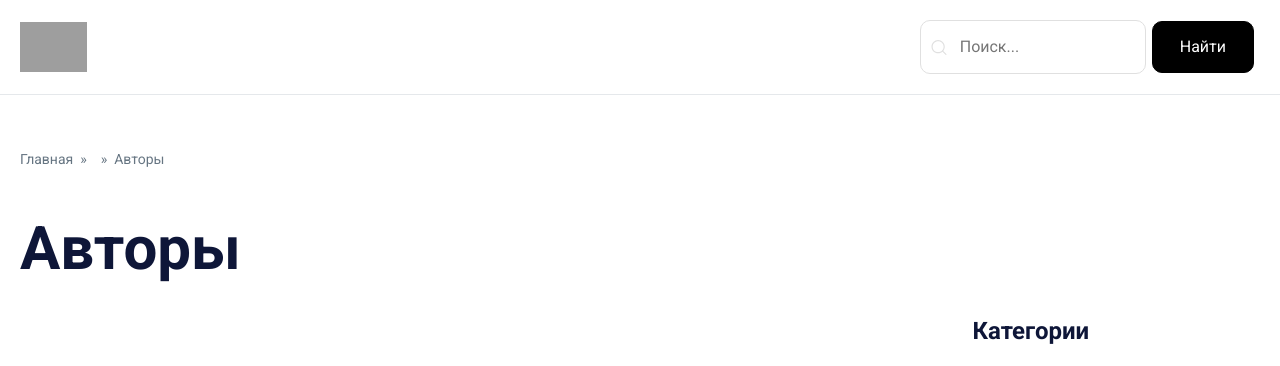
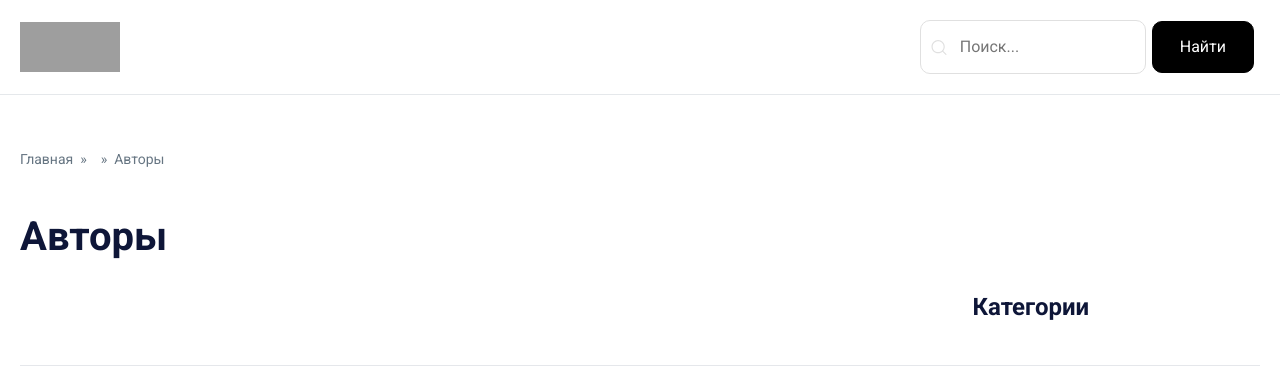
Before and after one commit to Maksimus1722/pbn, a Django app: template dogtools/pbn/templates/pbn/blog_third/authors.html in a window 1280 px wide. Shown: the top 366 px of the page. Run offline with Django 5.2, Linux system fonts and the light colour scheme; the template is opened without the code that fills it, so the values that code supplies are empty; some libraries are stand-ins or nearby versions; some web fonts are replaced; grey boxes are pictures that could not be loaded.

Commit message:
фикс шаблона

```diff
--- a/dogtools/pbn/templates/pbn/blog_third/base.html
+++ b/dogtools/pbn/templates/pbn/blog_third/base.html
@@ -63,7 +63,8 @@
                 <header id="theme-header" role="banner">
                     <a class="logo" href="/">
                         <img class="hidden-xs"
-                             style="height:50px"
+                             style="height:50px;
+                                    width:100px"
                              src="/media/{{ logo }}"
                              alt="{{ name_site }}" />
                         {{ name_site }}
--- a/dogtools/pbn/templates/pbn/blog_third/include/sitebar_category.html
+++ b/dogtools/pbn/templates/pbn/blog_third/include/sitebar_category.html
@@ -4,7 +4,8 @@
         {% for category in list_category %}
             <div class="category-item">
                 <div class="category-item__photo">
-                    <img src="/media/{{ category.img_preview }}"
+                    <img class="picture-sitebar"
+                         src="/media/{{ category.img_preview }}"
                          alt="{{ category.name|capfirst }}">
                 </div>
                 <a href="{% url "blog" %}{{ category.slug }}/"
--- a/static/pbn/blog_third/css/style.css
+++ b/static/pbn/blog_third/css/style.css
@@ -26,7 +26,7 @@ main {
 }
 
 h1 {
-    font-size: 60px;
+    font-size: 40px;
     font-weight: 700;
     line-height: 1.2;
 }
@@ -2330,3 +2330,7 @@ blockquote::before,
 .find-text-result {
     margin-bottom: 30px;
 }
+
+.picture-sitebar {
+    width: 30px;
+}
```
